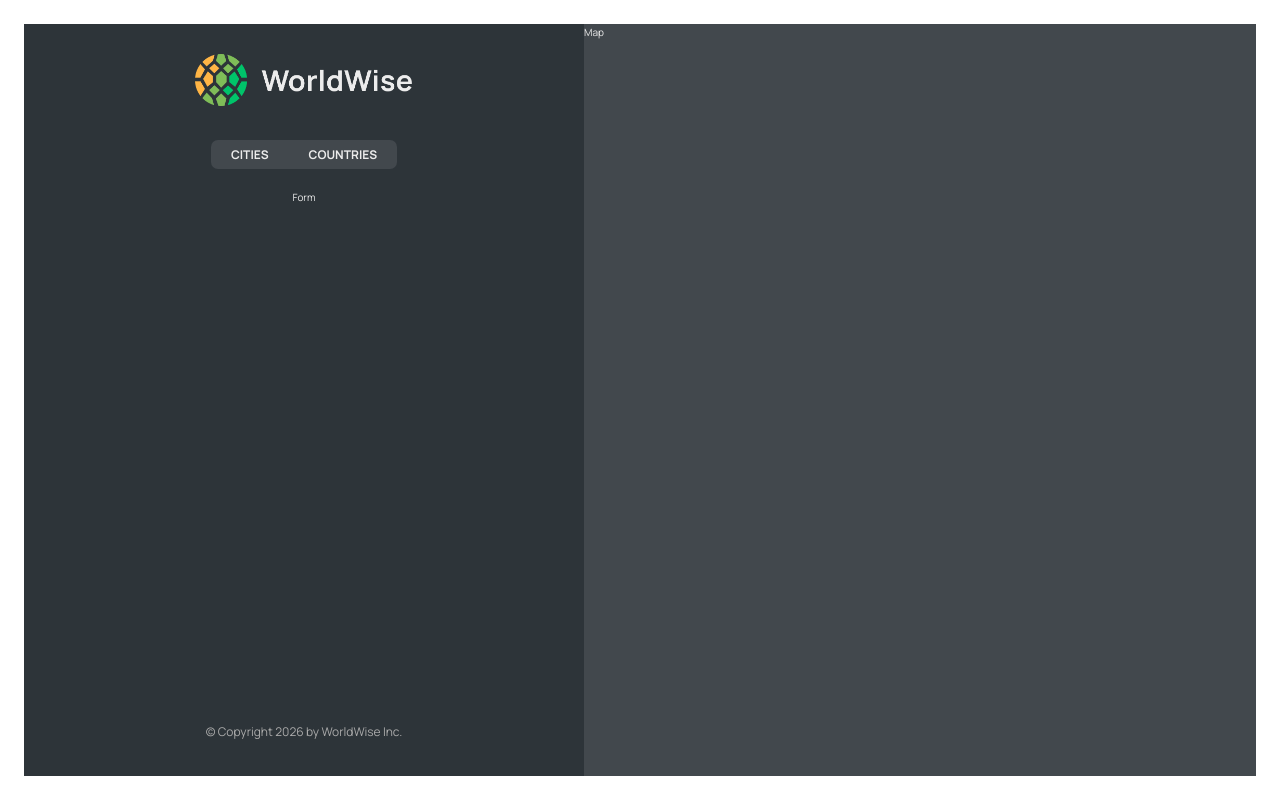
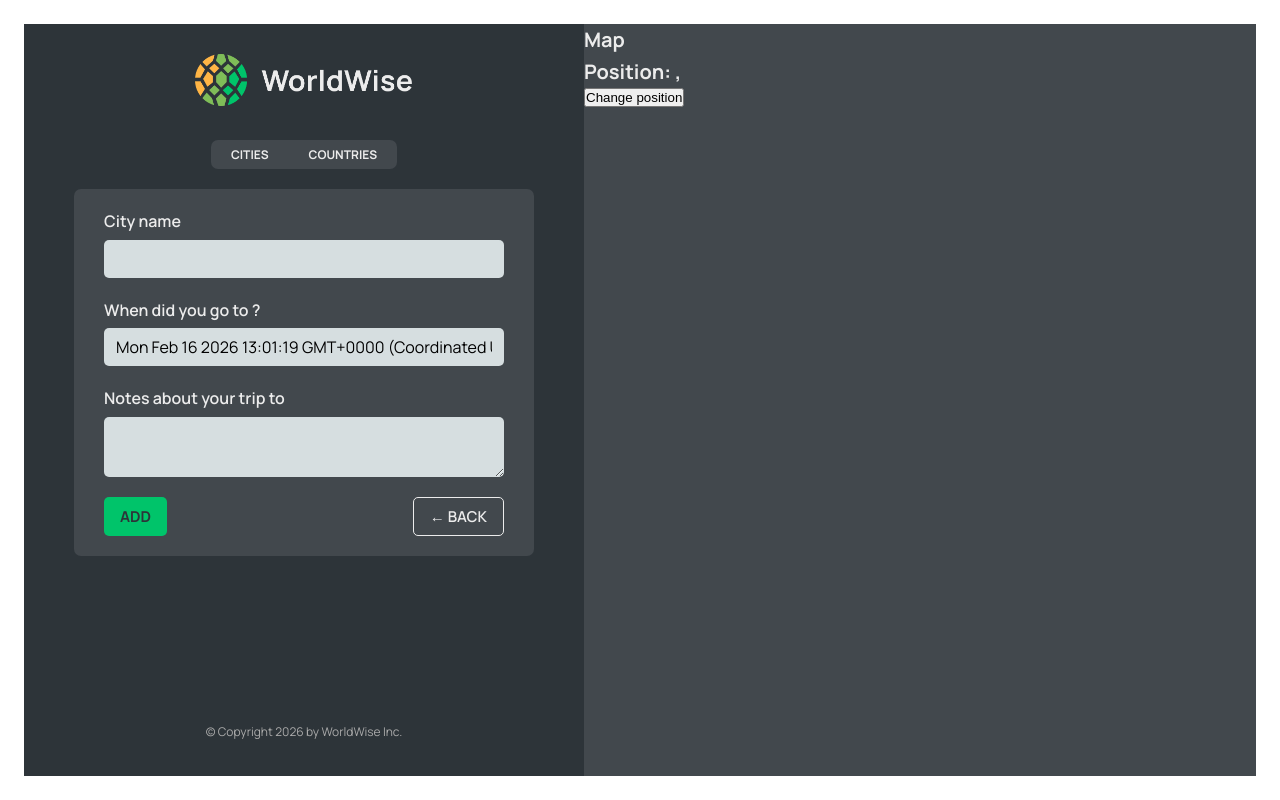
Before and after one commit to Emirkcgl/Wordwise, a React (Vite) app: page /app/form in a window 1280 px wide. Built offline with nearby package versions, Linux system fonts and the light colour scheme; data requests are answered from the project's data file.

Commit message:
Programmatic Navigation with useNavigate

```diff
--- a/src/App.jsx
+++ b/src/App.jsx
@@ -9,7 +9,7 @@
 import { useEffect, useState } from "react";
 import CountryList from "./components/CountryList";
 import City from "./components/City";
-
+import Form from "./components/Form";
 const BASE_URL = "http://localhost:9000";
 
 export default function App() {
@@ -52,7 +52,7 @@
             element={<CountryList cities={cities} isLoading={isLoading} />}
           />
           <Route path="cities/:id" element={<City />} />
-          <Route path="form" element={<p>Form</p>} />
+          <Route path="form" element={<Form />} />
         </Route>
 
         <Route path="/product" element={<Product />} />
--- /dev/null
+++ b/src/components/Button.jsx
@@ -0,0 +1,13 @@
+import styles from "./Button.module.css";
+
+export default function Button({ children, onClick, type }) {
+  return (
+    <button
+      onClick={onClick}
+      type={type}
+      className={`${styles.btn} ${styles[type]}`}
+    >
+      {children}
+    </button>
+  );
+}
--- a/src/components/City.jsx
+++ b/src/components/City.jsx
@@ -1,5 +1,5 @@
 import styles from "./City.module.css";
-import { useParams } from "react-router-dom";
+import { useParams, useSearchParams } from "react-router-dom";
 const formatDate = (date) =>
   new Intl.DateTimeFormat("en", {
     day: "numeric",
@@ -10,6 +10,12 @@
 
 function City() {
   const { id } = useParams();
+
+  const [searchParams, setSearchParams] = useSearchParams();
+
+  const lat = searchParams.get("lat");
+  const lng = searchParams.get("lng");
+
   // TEMP DATA
   const currentCity = {
     cityName: "Lisbon",
@@ -20,17 +26,18 @@
 
   const { cityName, emoji, date, notes } = currentCity;
 
-  return <h1>City {id}</h1>;
+  return (
+    <h1>
+      City {id}
+      <p>
+        {" "}
+        position: {lat}, {lng}
+      </p>
+    </h1>
+  );
 
   /* return (
     <div className={styles.city}>
-      <div className={styles.row}>
-        <h6>City name</h6>
-        <h3>
-          <span>{emoji}</span> {cityName}
-        </h3>
-      </div>
-
       <div className={styles.row}>
         <h6>You went to {cityName} on</h6>
         <p>{formatDate(date || null)}</p>
--- a/src/components/CityItem.jsx
+++ b/src/components/CityItem.jsx
@@ -11,12 +11,18 @@
   }).format(new Date(date));
 
 export default function CityItem({ city }) {
+  const { id, cityName, emoji, date, position } = city;
+  console.log(position);
+
   return (
     <li>
-      <Link className={styles.cityItem} to={`${city.id}`}>
-        <span className={styles.emoji}>{city.emoji}</span>
-        <span className={styles.name}>{city.cityName}</span>
-        <time className={styles.date}>{formatDate(city.date)}</time>
+      <Link
+        className={styles.cityItem}
+        to={`${id}?lat=${position.lat}&lng=${position.lng}`}
+      >
+        <span className={styles.emoji}>{emoji}</span>
+        <span className={styles.name}>{cityName}</span>
+        <time className={styles.date}>{formatDate(date)}</time>
         <button className={styles.deleteBtn}>&times;</button>
       </Link>
     </li>
--- a/src/components/CountryList.jsx
+++ b/src/components/CountryList.jsx
@@ -20,7 +20,7 @@
   return (
     <ul className={styles.countryList}>
       {countries.map((country) => {
-        return <CountryItem country={country} />;
+        return <CountryItem country={country} key={country.country} />;
       })}
     </ul>
   );
--- a/src/components/Form.jsx
+++ b/src/components/Form.jsx
@@ -3,6 +3,8 @@
 import { useState } from "react";
 
 import styles from "./Form.module.css";
+import Button from "./Button";
+import { useNavigate } from "react-router-dom";
 
 export function convertToEmoji(countryCode) {
   const codePoints = countryCode
@@ -17,6 +19,8 @@
   const [country, setCountry] = useState("");
   const [date, setDate] = useState(new Date());
   const [notes, setNotes] = useState("");
+
+  const navigate = useNavigate();
 
   return (
     <form className={styles.form}>
@@ -49,8 +53,16 @@
       </div>
 
       <div className={styles.buttons}>
-        <button>Add</button>
-        <button>&larr; Back</button>
+        <Button type="primary">Add</Button>
+        <Button
+          type="back"
+          onClick={(e) => {
+            e.preventDefault();
+            navigate(-1);
+          }}
+        >
+          &larr; Back
+        </Button>
       </div>
     </form>
   );
--- a/src/components/Map.jsx
+++ b/src/components/Map.jsx
@@ -1,6 +1,31 @@
 import React from "react";
 import styles from "./Map.module.css";
+import { useSearchParams, useNavigate } from "react-router-dom";
 
 export default function Map() {
-  return <div className={styles.mapContainer}>Map</div>;
+  const navigate = useNavigate();
+
+  const [searchParams, setSearchParams] = useSearchParams();
+
+  const lat = searchParams.get("lat");
+  const lng = searchParams.get("lng");
+
+  console.log(lat, lng);
+
+  return (
+    <div
+      className={styles.mapContainer}
+      onClick={() => {
+        navigate("form");
+      }}
+    >
+      <h1>Map</h1>
+      <h1>
+        Position: {lat}, {lng}
+      </h1>
+      <button onClick={() => setSearchParams({ lat: 1, lng: 2 })}>
+        Change position
+      </button>
+    </div>
+  );
 }
```
